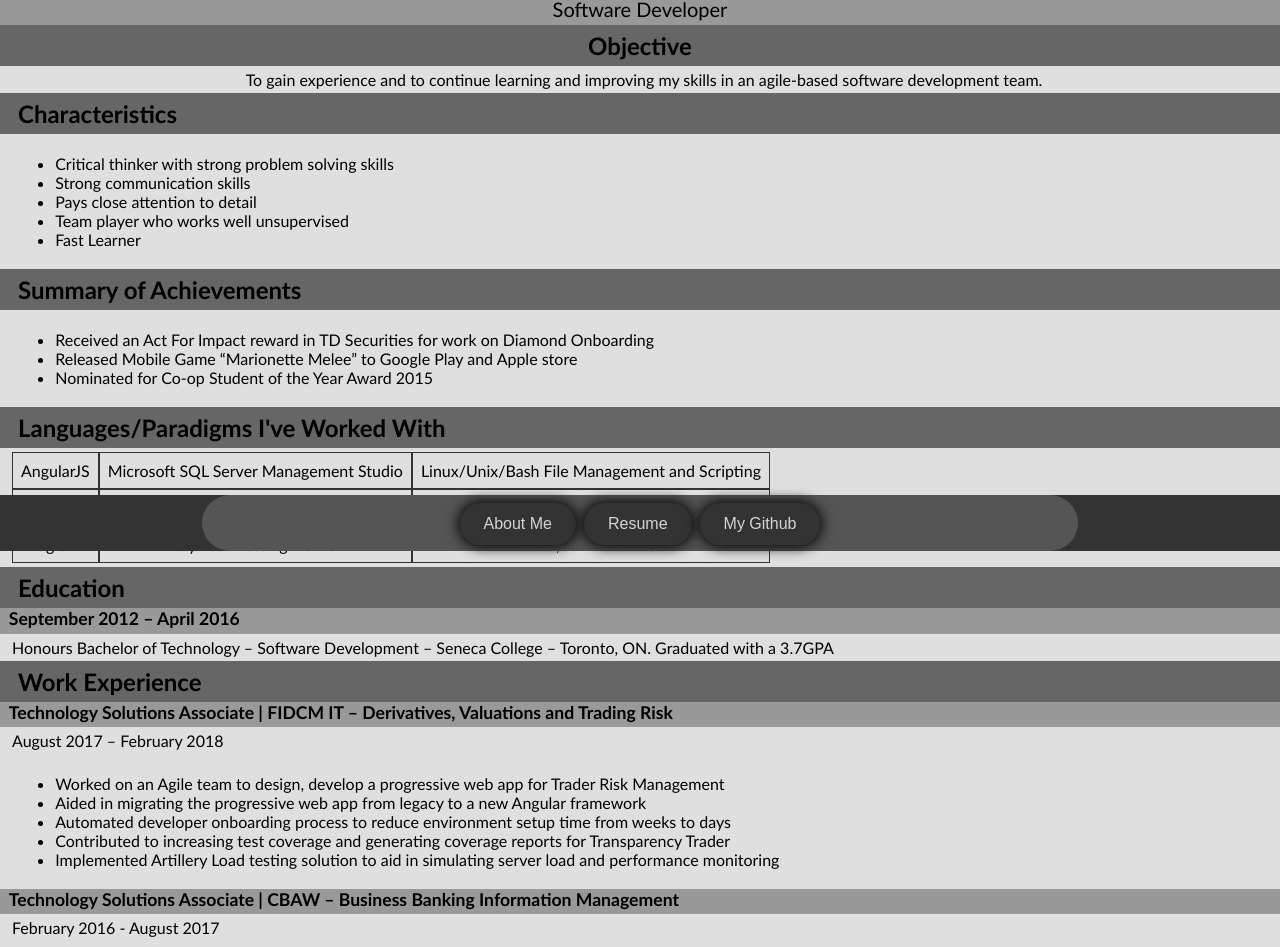
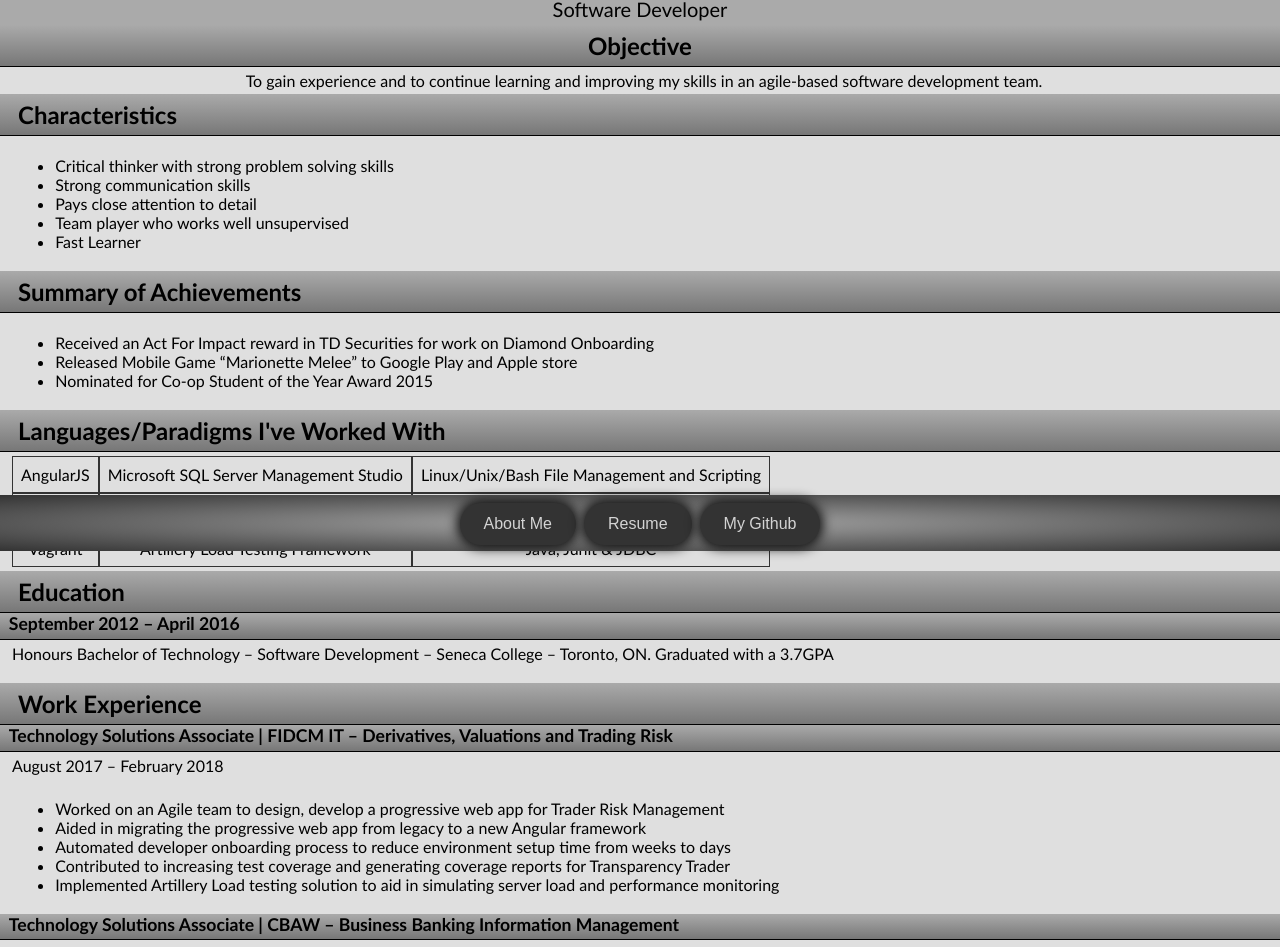
Before and after one commit to Jake0Tron/react-personal, a React app: page / in a window 1280 px wide. Shown: the part 249-1196 px from the top of the page. Built offline with nearby package versions, Linux system fonts and the light colour scheme.

Commit message:
colour tweaks

```diff
--- a/src/components/content/resume/resume.css
+++ b/src/components/content/resume/resume.css
@@ -10,9 +10,9 @@
   font-size: 1.5em;
   font-weight: bold;
   padding: 0.25em 0.75em;
-  background:var(--middleGray);
+  background: linear-gradient( var(--lightGray), var(--middleGray));
   transition: all 0.4s ease-in-out;
-
+  border-bottom: 1px solid black;
 }
 
 .SubTitle {
@@ -20,18 +20,20 @@
   font-weight: bold;
   padding: 0 0 0.25em 0.5em;
   transition: all 0.2s ease-in-out;
-  opacity:1.0;
-  background:var(--lightGray);
+  opacity: 1.0;
+  background: linear-gradient( var(--lightGray), var(--middleGray));
+  border-bottom: 1px solid black;
 
 }
 
-.SubTitle:hover{
-  background: linear-gradient(to right, var(--blueGray) , var(--darkGray));;
+.SubTitle:hover {
+  background: linear-gradient( var(--blueGray), var(--middleGray));
+  ;
 }
 
 .Content {
   font-size: 1.0em;
-  padding:0.25em 0.25em 0.25em 0.75em;
+  padding: 0.25em 0.25em 0.25em 0.75em;
 }
 
 .ContentTableRow {
@@ -76,11 +78,16 @@ li {
 }
 
 /* Objective */
+
 .ResumeObjective {
   text-align: center;
 }
 
-/*  */
+/* Education  */
+
+.ResumeEducation {
+  min-height: 7em;
+}
 
 /* FOOTER */
 
@@ -88,5 +95,5 @@ li {
   padding: 0.5em;
   text-align: center;
   background: var(--middleGray);
-  padding-bottom:var(--footerHeight);
+  padding-bottom: var(--footerHeight);
 }
--- a/src/components/content/resume/resume.js
+++ b/src/components/content/resume/resume.js
@@ -15,6 +15,7 @@ class Resume extends Component {
             <div className="Title">Objective</div>
             <div className="Content">To gain experience and to continue learning and improving my skills in an agile-based software development team.</div>
           </div>
+          <div className="SplitGroup">
             <div className="ResumeCharacteristics">
               <div className="Title">Characteristics</div>
               <div className="Content">
@@ -35,6 +36,7 @@ class Resume extends Component {
                   <li>Released Mobile Game “Marionette Melee” to Google Play and Apple store</li>
                   <li>Nominated for Co-op Student of the Year Award 2015</li>
                 </ul>
+              </div>
             </div>
           </div>
           <div className="ResumeSkills">
--- a/src/components/footer/footer.css
+++ b/src/components/footer/footer.css
@@ -6,11 +6,6 @@
   height:var(--footerHeight);
   bottom:0;
   text-align: center;
+  background: radial-gradient(var(--lightGray), var(--darkGray));
+
 }
-.Footer-bezel{
-  background-color:#555;
-  height:var(--footerHeight);
-  padding : 0px 250px 0px 250px;
-  display:inline-block;
-  border-radius: 250px 250px 250px 250px
-}
--- a/src/components/header/header.css
+++ b/src/components/header/header.css
@@ -15,8 +15,6 @@
     height: var(--logoLarge);
     transform: rotate(360deg);
     opacity: 1.0;
-    background: var(--darkGray);
-    border-radius: 50em;
   }
 
   .Header-header {
--- a/src/components/header/header.js
+++ b/src/components/header/header.js
@@ -1,5 +1,5 @@
 import React, { Component } from 'react';
-import logo from '../../res/img/facehole_brain_mirror.png';
+import logo from '../../res/img/facehole_brain_mirror_circle.png';
 import './header.css';
 import NavMenu from '../navMenu/navMenu';
 
--- a/src/res/css/globals.css
+++ b/src/res/css/globals.css
@@ -2,11 +2,11 @@
   --darkBlue:   #0D1B2A;
   --mediumBlue: #3A506B;
   --lightBlue:  #1481BA;
-  --blueGray:   #9191AE;
+  --blueGray:   rgb(161, 161, 177);
 
   --offWhite:   #DFDFDF;
-  --lightGray:  #999999;
-  --middleGray: #666666;
+  --lightGray:  #AAAAAA;
+  --middleGray: #777777;
   --darkGray:   #333333;
   --offBlack:   #111111;
 
```
Also changed, not shown: src/res/img/facehole_brain_mirror_circle.png (added). Lines whose indentation alone changed are shown as unchanged.
